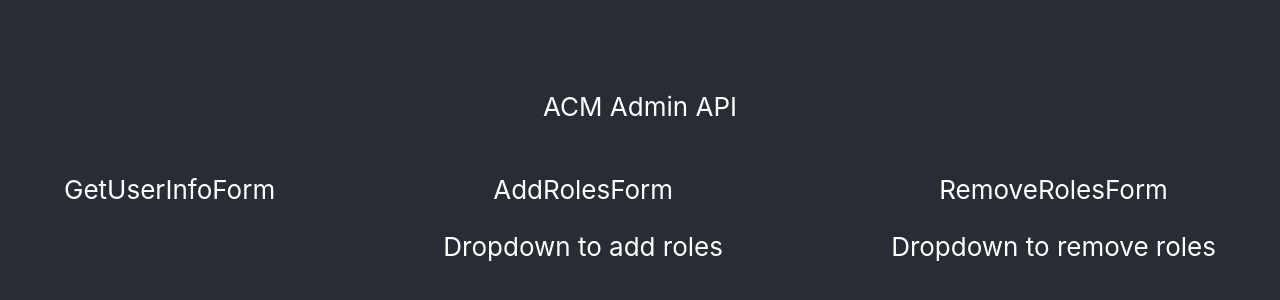
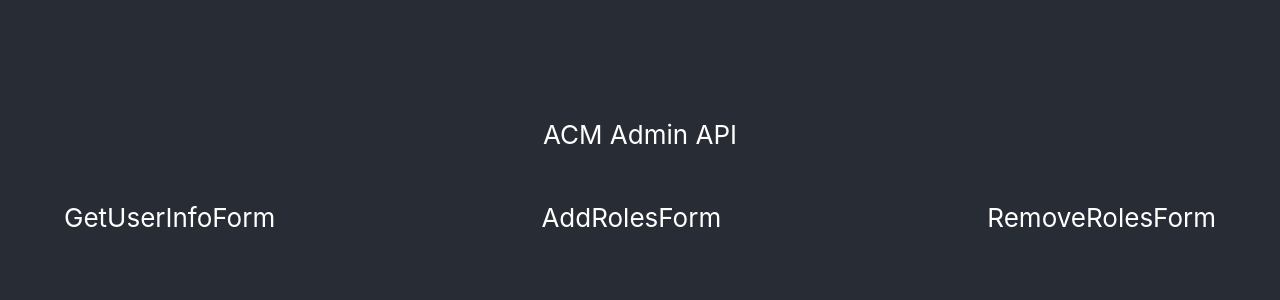
Before and after one commit to acm-uiuc/admin-api, a React (Create React App) app in the folder admin-api-frontend/: page / in a window 1280 px wide. Shown: the part 224-524 px from the top of the page. Built offline with nearby package versions, Linux system fonts and the light colour scheme.

Commit message:
Add basic structure of project

```diff
--- a/admin-api-frontend/src/components/AddRolesForm/index.tsx
+++ b/admin-api-frontend/src/components/AddRolesForm/index.tsx
@@ -5,7 +5,6 @@ const AddRolesForm = () => {
     <>
       <div>
         <p>AddRolesForm</p>
-        <p>Dropdown to add roles</p>
       </div>
     </>
   );
--- a/admin-api-frontend/src/components/RemoveRolesForm/index.tsx
+++ b/admin-api-frontend/src/components/RemoveRolesForm/index.tsx
@@ -5,7 +5,6 @@ const RemoveRolesForm = () => {
     <>
       <div>
         <p>RemoveRolesForm</p>
-        <p>Dropdown to remove roles</p>
       </div>
     </>
   );
```
Also changed, not shown: admin-api-frontend/src/components/CreateUserForm/index.tsx (added, +12 -0 lines), admin-api-frontend/src/components/DeleteUserForm/index.tsx (added, +12 -0 lines), 1 other file (tests, documents, lock files or other folders).
